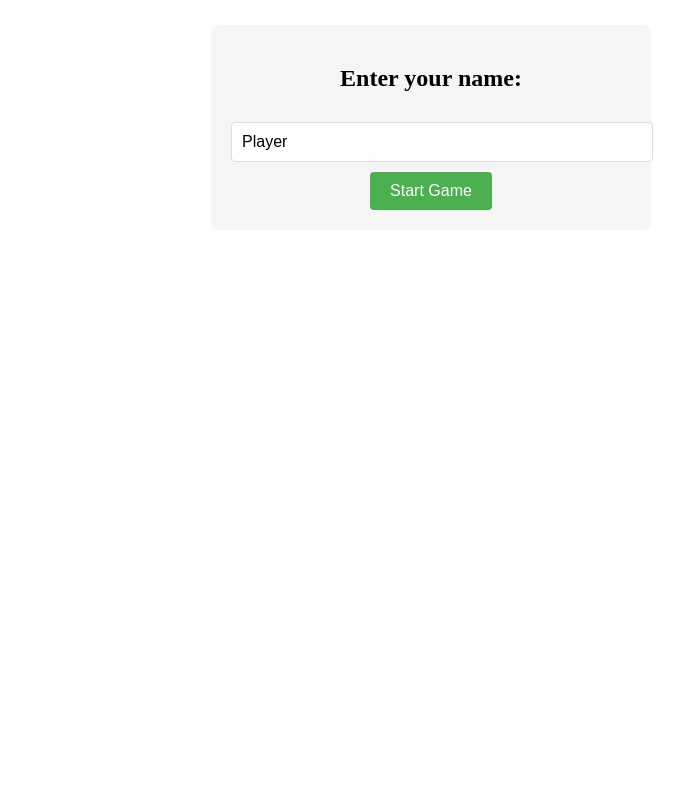
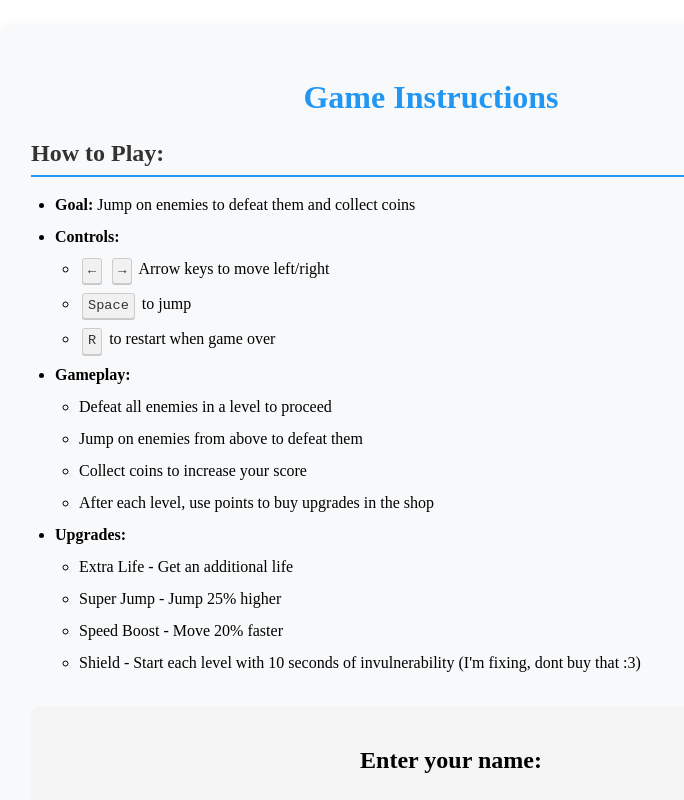
Before and after one commit to Hehe00052/berio, a Vue app: page / in a window 1280 px wide. Shown: the top 800 px of the page, without its empty margins (209-893 px from the left). Built offline with nearby package versions, Linux system fonts and the light colour scheme.

Commit message:
game start: add instruction

```diff
--- a/package.json
+++ b/package.json
@@ -6,7 +6,7 @@
     "serve": "vue-cli-service serve",
     "build": "vue-cli-service build",
     "lint": "vue-cli-service lint",
-    "deploy": "gh-pages -d dist"
+    "deploy": "npm run build && gh-pages -d dist"
   },
   "dependencies": {
     "core-js": "^3.8.3",
--- a/src/App.vue
+++ b/src/App.vue
@@ -13,10 +13,44 @@
         <button @click="restartGame">Play Again</button>
       </div>
     </div>
-    <div v-else class="name-input">
-      <h2>Enter your name:</h2>
-      <input v-model="playerName" @keyup.enter="startGame" placeholder="Player" />
-      <button @click="startGame">Start Game</button>
+    <div v-else class="welcome-screen">
+      <div class="game-instructions">
+        <h1>Game Instructions</h1>
+        <div class="instructions-content">
+          <h2>How to Play:</h2>
+          <ul>
+            <li><strong>Goal:</strong> Jump on enemies to defeat them and collect coins</li>
+            <li><strong>Controls:</strong>
+              <ul>
+                <li><kbd>←</kbd> <kbd>→</kbd> Arrow keys to move left/right</li>
+                <li><kbd>Space</kbd> to jump</li>
+                <li><kbd>R</kbd> to restart when game over</li>
+              </ul>
+            </li>
+            <li><strong>Gameplay:</strong>
+              <ul>
+                <li>Defeat all enemies in a level to proceed</li>
+                <li>Jump on enemies from above to defeat them</li>
+                <li>Collect coins to increase your score</li>
+                <li>After each level, use points to buy upgrades in the shop</li>
+              </ul>
+            </li>
+            <li><strong>Upgrades:</strong>
+              <ul>
+                <li>Extra Life - Get an additional life</li>
+                <li>Super Jump - Jump 25% higher</li>
+                <li>Speed Boost - Move 20% faster</li>
+                <li>Shield - Start each level with 10 seconds of invulnerability (I'm fixing, dont buy that :3)</li>
+              </ul>
+            </li>
+          </ul>
+        </div>
+        <div class="name-input">
+          <h2>Enter your name:</h2>
+          <input v-model="playerName" @keyup.enter="startGame" placeholder="Player" />
+          <button @click="startGame">Start Game</button>
+        </div>
+      </div>
     </div>
   </div>
   <div v-if="showShop" class="shop">
@@ -297,17 +331,17 @@ const purchaseBuff = (buff) => {
   }
 };
 
-// Hàm áp dụng buff
+// Apply buff function
 const applyBuff = (buff) => {
   switch (buff.type) {
     case 'life':
       lives.value++;
       break;
     case 'jump':
-      player.jumpPower = 1.25; // Tăng 25%
+      player.jumpPower = 1.1; // Increase 25%
       break;
     case 'speed':
-      player.speedMultiplier = 2; // Tăng 20%
+      player.speedMultiplier = 1.4; // Increase 40%
       break;
     case 'shield':
       player.hasShield = true;
@@ -317,40 +351,40 @@ const applyBuff = (buff) => {
 
 const updateEnemies = () => {
   for (const enemy of enemies.value) {
-    // Cập nhật vị trí
+    // Update position
     enemy.x += enemy.velocityX;
     enemy.y += enemy.velocityY;
 
-    // Kiểm tra biên trái
+    // Check left boundary
     if (enemy.x < 0) {
-      enemy.x = 0; // Đặt lại vị trí tại biên
-      enemy.velocityX *= -1; // Đảo ngược hướng ngang
-      enemy.velocityY += (Math.random() - 0.5) * 0.5; // Thêm độ lệch nhỏ cho hướng dọc
-      enemy.velocityY = Math.max(-2, Math.min(2, enemy.velocityY)); // Giới hạn vận tốc dọc
+      enemy.x = 0; // Reset position at boundary
+      enemy.velocityX *= -1; // Reverse horizontal direction
+      enemy.velocityY += (Math.random() - 0.5) * 0.5; // Add small deviation to vertical direction
+      enemy.velocityY = Math.max(-2, Math.min(2, enemy.velocityY)); // Limit vertical velocity
     }
 
-    // Kiểm tra biên phải
+    // Check right boundary
     if (enemy.x + enemy.width > SCREEN_WIDTH) {
-      enemy.x = SCREEN_WIDTH - enemy.width; // Đặt lại vị trí tại biên
-      enemy.velocityX *= -1; // Đảo ngược hướng ngang
-      enemy.velocityY += (Math.random() - 0.5) * 0.5; // Thêm độ lệch nhỏ cho hướng dọc
-      enemy.velocityY = Math.max(-2, Math.min(2, enemy.velocityY)); // Giới hạn vận tốc dọc
+      enemy.x = SCREEN_WIDTH - enemy.width; // Reset position at boundary
+      enemy.velocityX *= -1; // Reverse horizontal direction
+      enemy.velocityY += (Math.random() - 0.5) * 0.5; // Add small deviation to vertical direction
+      enemy.velocityY = Math.max(-2, Math.min(2, enemy.velocityY)); // Limit vertical velocity
     }
 
-    // Kiểm tra biên trên
+    // Check top boundary
     if (enemy.y < 0) {
-      enemy.y = 0; // Đặt lại vị trí tại biên
-      enemy.velocityY *= -1; // Đảo ngược hướng dọc
-      enemy.velocityX += (Math.random() - 0.5) * 0.5; // Thêm độ lệch nhỏ cho hướng ngang
-      enemy.velocityX = Math.max(-2, Math.min(2, enemy.velocityX)); // Giới hạn vận tốc ngang
+      enemy.y = 0; // Reset position at boundary
+      enemy.velocityY *= -1; // Reverse vertical direction
+      enemy.velocityX += (Math.random() - 0.5) * 0.5; // Add small deviation to horizontal direction
+      enemy.velocityX = Math.max(-2, Math.min(2, enemy.velocityX)); // Limit horizontal velocity
     }
 
-    // Kiểm tra biên dưới
+    // Check bottom boundary
     if (enemy.y + enemy.height > SCREEN_HEIGHT) {
-      enemy.y = SCREEN_HEIGHT - enemy.height; // Đặt lại vị trí tại biên
-      enemy.velocityY *= -1; // Đảo ngược hướng dọc
-      enemy.velocityX += (Math.random() - 0.5) * 0.5; // Thêm độ lệch nhỏ cho hướng ngang
-      enemy.velocityX = Math.max(-2, Math.min(2, enemy.velocityX)); // Giới hạn vận tốc ngang
+      enemy.y = SCREEN_HEIGHT - enemy.height; // Reset position at boundary
+      enemy.velocityY *= -1; // Reverse vertical direction
+      enemy.velocityX += (Math.random() - 0.5) * 0.5; // Add small deviation to horizontal direction
+      enemy.velocityX = Math.max(-2, Math.min(2, enemy.velocityX)); // Limit horizontal velocity
     }
   }
 };
@@ -377,7 +411,7 @@ const checkCollisions = (oldY) => {
     const coin = coins.value[i];
     if (checkRectCollision(player, coin)) {
       coins.value.splice(i, 1);
-      score.value += coin.value; // Sử dụng giá trị random của coin
+      score.value += coin.value; // Use random coin value
     }
   }
 
@@ -410,7 +444,7 @@ const convertEnemyToCoins = (enemy) => {
       height: 15,
       velocityY: -10,
       velocityX: 0,
-      value: Math.floor(Math.random() * 15) + 5 // 5-20 điểm mỗi coin
+      value: Math.floor(Math.random() * 15) + 5 // 5-20 points per coin
     });
   }
 };
@@ -483,13 +517,13 @@ const checkRectCollision = (rectA, rectB) => {
 const handleKeyDown = (e) => {
   if (e.code === 'Space') {
     if (!player.jumping) {
-      player.velocityY = -15 * (player.jumpPower || 1); // Giảm từ -20 xuống -15
+      player.velocityY = -15 * (player.jumpPower || 1); // Reduced from -20 to -15
       player.jumping = true;
     }
   } else if (e.code === 'ArrowLeft') {
-    player.velocityX = -5 * (player.speedMultiplier || 1); // Giảm từ -8 xuống -5
+    player.velocityX = -5 * (player.speedMultiplier || 1); // Reduced from -8 to -5
   } else if (e.code === 'ArrowRight') {
-    player.velocityX = 5 * (player.speedMultiplier || 1); // Giảm từ 8 xuống 5
+    player.velocityX = 5 * (player.speedMultiplier || 1); // Reduced from 8 to 5
   } else if (e.code === 'KeyR' && gameOver.value) {
     restartGame();
   }
@@ -507,8 +541,8 @@ const restartGame = () => {
   lives.value = 3;
   currentLevel.value = 1;
   player.jumpPower = 1;
-player.speedMultiplier = 1;
-player.hasShield = false;
+  player.speedMultiplier = 1;
+  player.hasShield = false;
   gameOver.value = false;
   setupLevel(currentLevel.value);
 };
@@ -534,6 +568,66 @@ onUnmounted(() => {
   width: 100%;
   height: 100%;
   position: relative;
+}
+
+.welcome-screen {
+  display: flex;
+  flex-direction: column;
+  align-items: center;
+  width: 100%;
+  max-width: 800px;
+}
+
+.game-instructions {
+  background-color: #f8f9fa;
+  border-radius: 12px;
+  box-shadow: 0 4px 12px rgba(0, 0, 0, 0.1);
+  padding: 2rem;
+  width: 100%;
+}
+
+.game-instructions h1 {
+  color: #2196F3;
+  text-align: center;
+  margin-bottom: 1.5rem;
+  font-size: 2rem;
+}
+
+.instructions-content {
+  margin-bottom: 2rem;
+}
+
+.instructions-content h2 {
+  color: #333;
+  border-bottom: 2px solid #2196F3;
+  padding-bottom: 0.5rem;
+  margin-bottom: 1rem;
+}
+
+.instructions-content ul {
+  padding-left: 1.5rem;
+}
+
+.instructions-content li {
+  margin-bottom: 0.5rem;
+  line-height: 1.5;
+}
+
+.instructions-content ul ul {
+  margin-top: 0.5rem;
+}
+
+kbd {
+  background-color: #f1f1f1;
+  border: 1px solid #ccc;
+  border-radius: 3px;
+  box-shadow: 0 1px 0 rgba(0,0,0,0.2);
+  color: #333;
+  display: inline-block;
+  font-size: 0.85rem;
+  font-family: monospace;
+  padding: 2px 5px;
+  margin: 0 3px;
 }
 
 .shop {
@@ -633,7 +727,8 @@ canvas {
   padding: 20px;
   background-color: #f5f5f5;
   border-radius: 8px;
-  width: 400px;
+  width: 100%;
+  margin-top: 1rem;
 }
 
 .name-input input {
```
